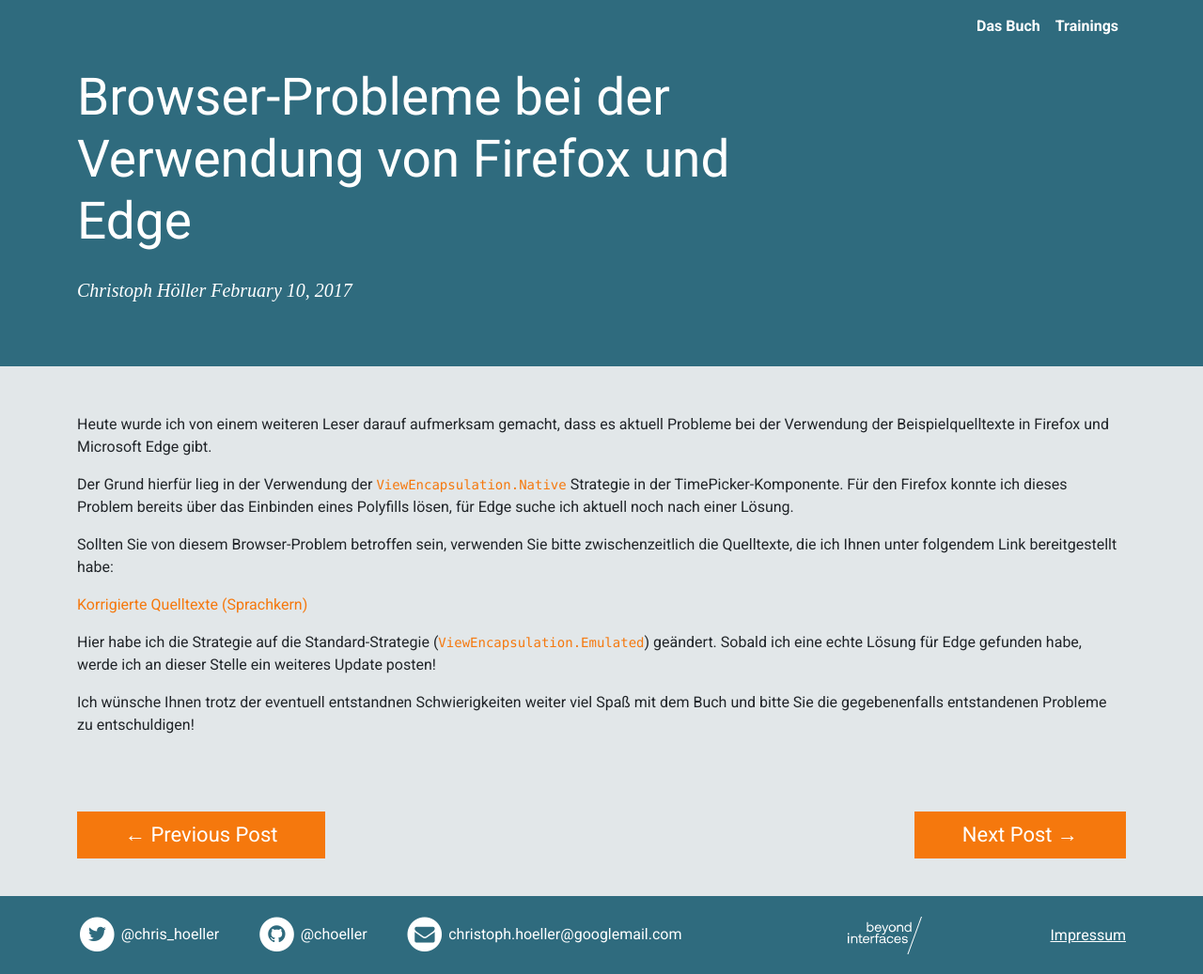
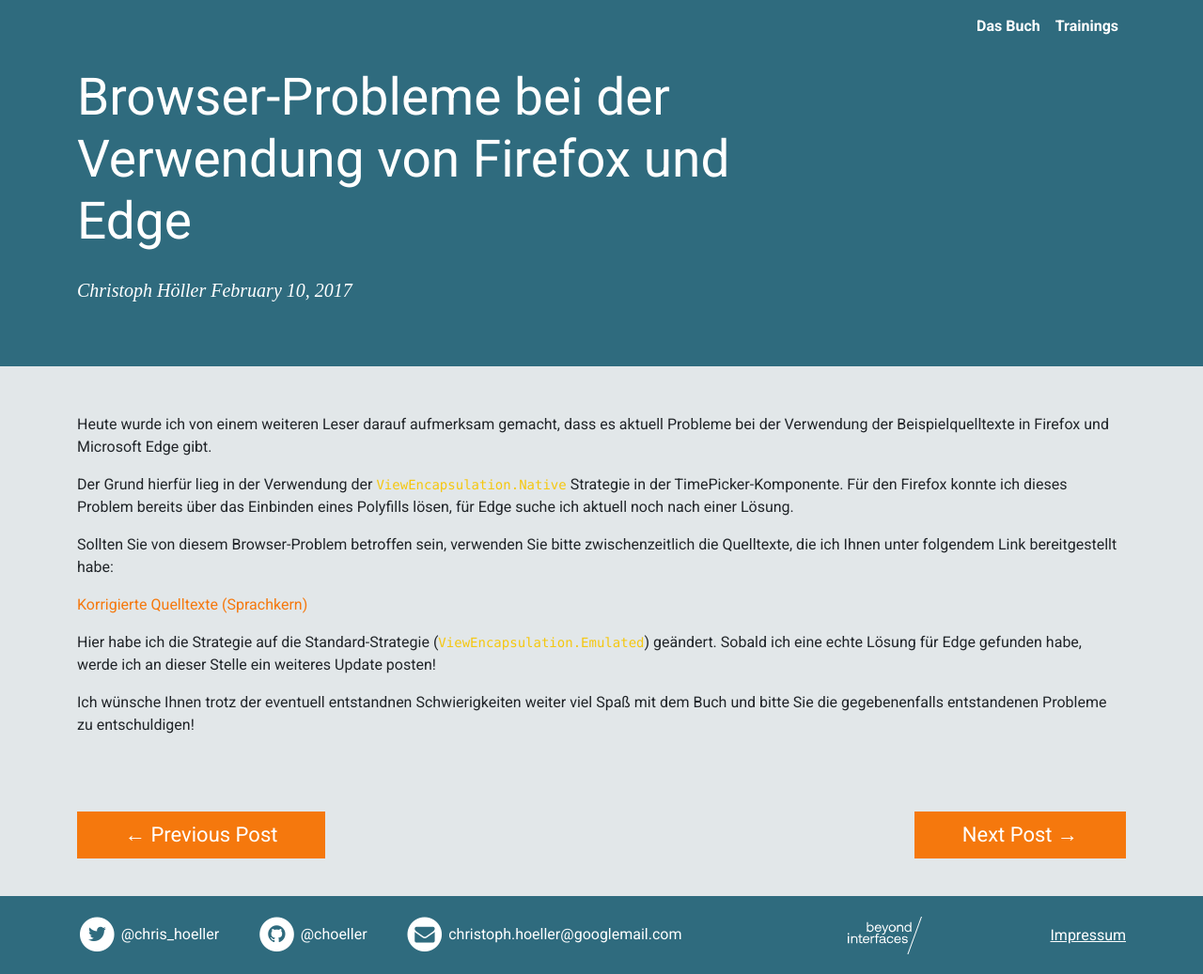
Before and after one commit to angular-buch-de/angular-buch-de.github.io, a Jekyll site: the page built from _posts/2017-02-10-edge_probleme.markdown, in a window 1280 px wide and 1037 px high. Shown: the whole window at 94% size. Built offline with Jekyll 4.4.1, drawn with Linux system fonts in a browser that asks for light colours; nearby versions of some CDN libraries.

Commit message:
changed color of  <code> to distinguish from links

```diff
--- a/css/styles.scss
+++ b/css/styles.scss
@@ -21,5 +21,5 @@
 }
 
 code {
-  color: var(--bs-primary);
+  color: #F5C70E;
 }
```
